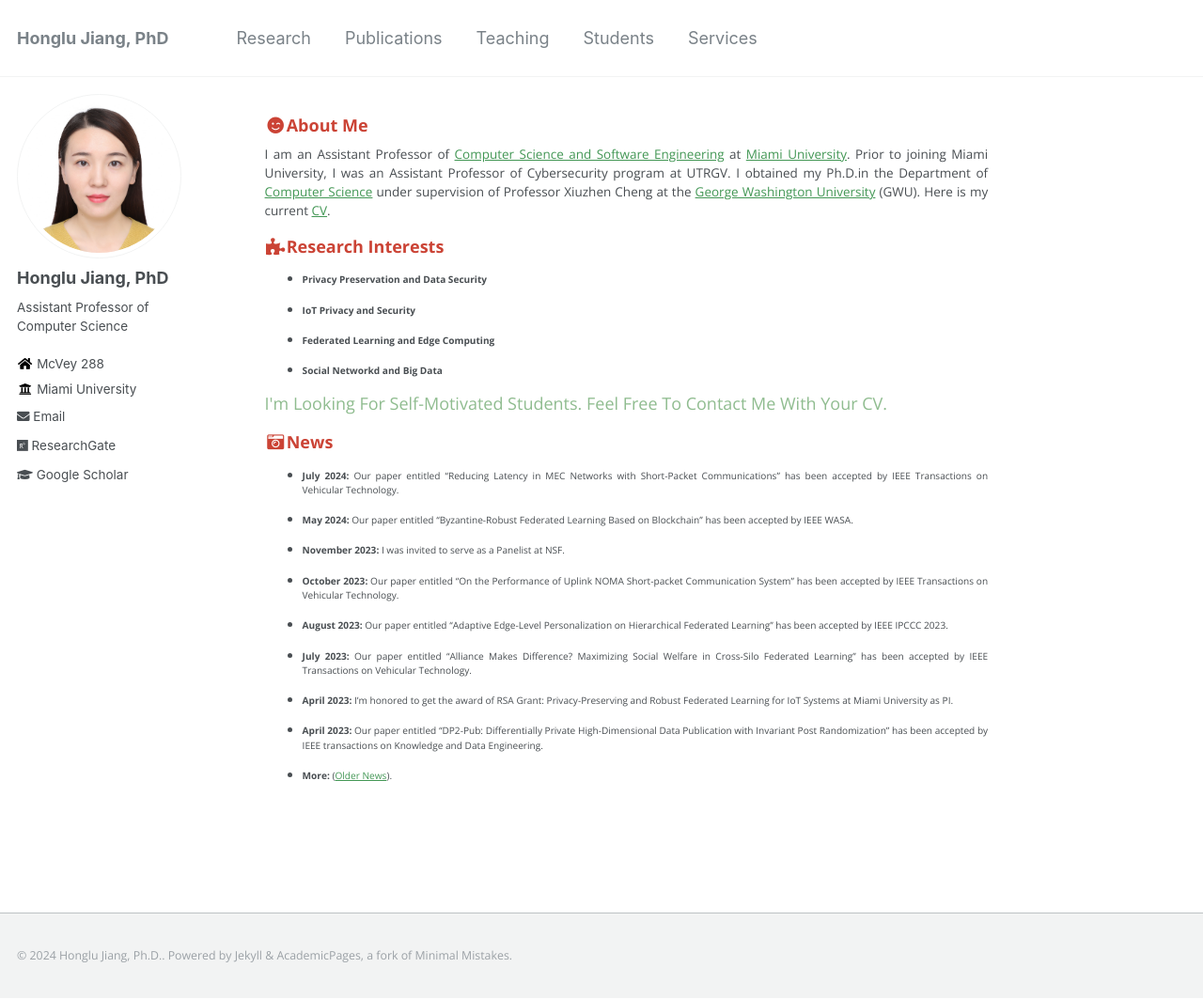
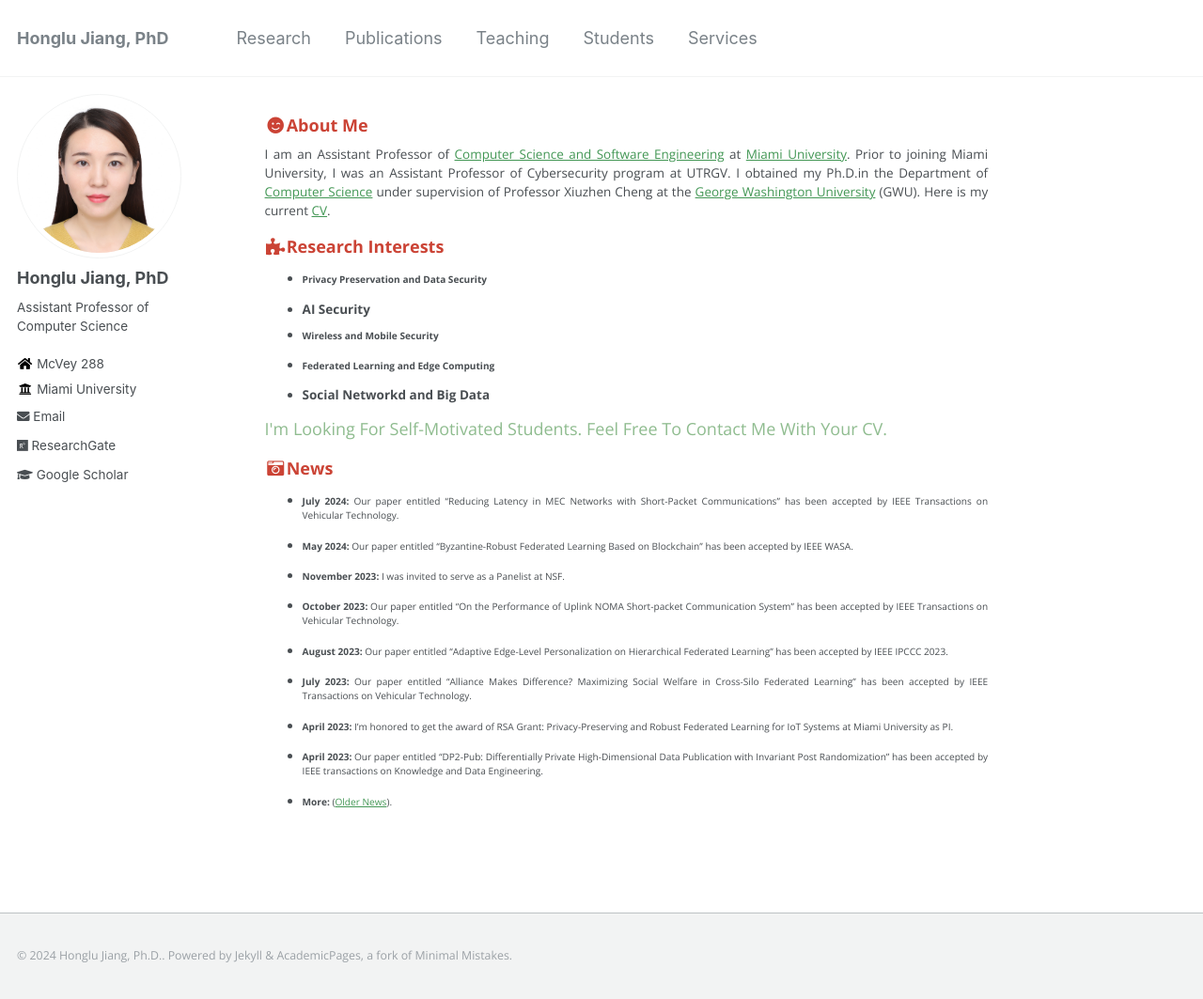
Before and after one commit to hljiang0720/hljiang.github.io, a Jekyll site: the page built from _pages/about.md, in a window 1280 px wide and 1063 px high. Shown: the whole window at 94% size. Built offline with Jekyll 4.4.1, drawn with Linux system fonts in a browser that asks for light colours.

Commit message:
Update about.md

```diff
--- a/_pages/about.md
+++ b/_pages/about.md
@@ -19,7 +19,8 @@ I obtained my Ph.D.in the Department of [Computer Science](https://www.cs.seas.g
 
 * **Privacy Preservation and Data Security**
 
-*  **IoT Privacy and Security**
+* **AI Security**
+* **Wireless and Mobile Security**
 
 *  **Federated Learning and Edge Computing**
 
```
